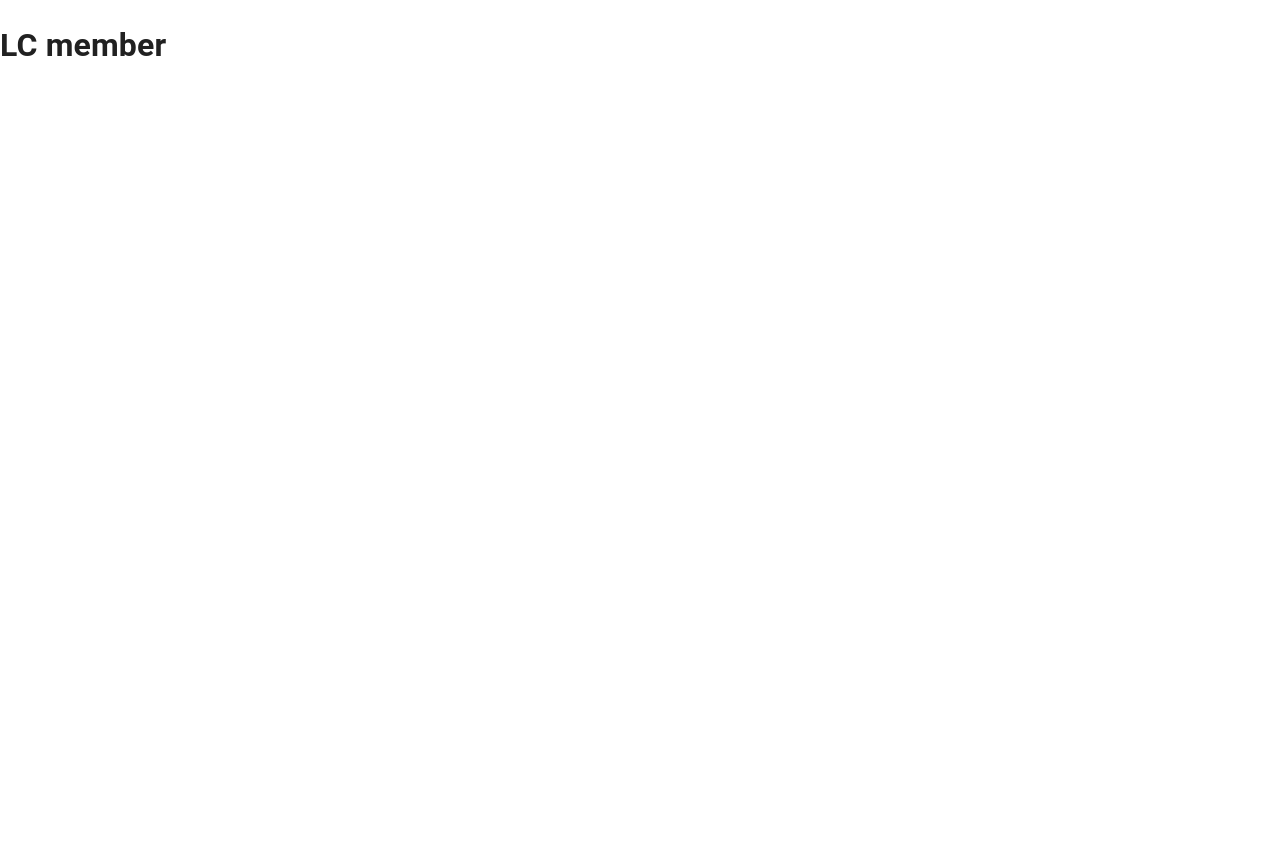
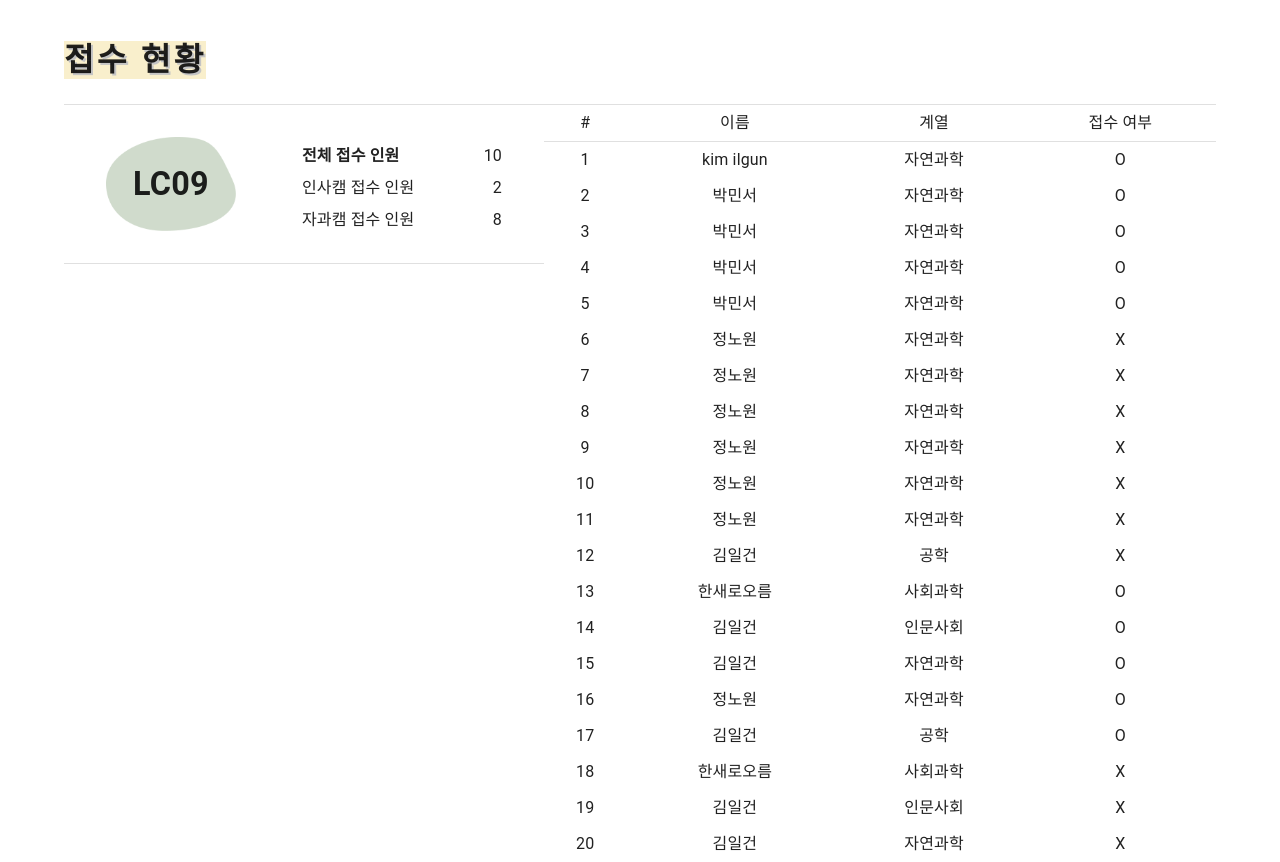
Before and after one commit to FGFnet/fnet, a React (Create React App) app in the folder frontend/: page /lc in a window 1280 px wide. Before the commit the page ends 800 px from the top, so only its background shows below. Built offline with nearby package versions, Linux system fonts and the light colour scheme.

Commit message:
feat(fe): create lcMember screen

```diff
--- a/frontend/src/screen/LC/lcMember.tsx
+++ b/frontend/src/screen/LC/lcMember.tsx
@@ -1,9 +1,205 @@
+import {
+  Box,
+  Container,
+  Divider,
+  Grid,
+  Stack,
+  Table,
+  TableBody,
+  TableCell,
+  tableCellClasses,
+  TableContainer,
+  TableHead,
+  TableRow,
+  Typography,
+} from '@mui/material'
 import React from 'react'
+import { createTheme, ThemeProvider } from '@mui/material/styles'
+import background from '../../image/lc_bgImg.png'
+import Header from '../../component/Header'
 
 export default function LcMemberScreen() {
+  const data = [
+    { name: 'kim ilgun', department: 'n', register: true },
+    { name: '박민서', department: 'n', register: true },
+    { name: '박민서', department: 'n', register: true },
+    { name: '박민서', department: 'n', register: true },
+    { name: '박민서', department: 'n', register: true },
+    { name: '정노원', department: 'n', register: false },
+    { name: '정노원', department: 'n', register: false },
+    { name: '정노원', department: 'n', register: false },
+    { name: '정노원', department: 'n', register: false },
+    { name: '정노원', department: 'n', register: false },
+    { name: '정노원', department: 'n', register: false },
+    { name: '김일건', department: 'e', register: false },
+    { name: '한새로오름', department: 's', register: true },
+    { name: '김일건', department: 'h', register: true },
+    { name: '김일건', department: 'n', register: true },
+    { name: '정노원', department: 'n', register: true },
+    { name: '김일건', department: 'e', register: true },
+    { name: '한새로오름', department: 's', register: false },
+    { name: '김일건', department: 'h', register: false },
+    { name: '김일건', department: 'n', register: false },
+  ]
+
+  const TableCellTheme = createTheme({
+    components: {
+      MuiTableCell: {
+        defaultProps: {
+          align: 'center',
+        },
+        styleOverrides: {
+          root: {
+            padding: '6px 8px',
+          },
+        },
+      },
+    },
+  })
+  type RegisterDetailType = {
+    campus: string
+    department: number
+  }
+
+  let totalRegister = 0
+  let sRegister = 0
+  let nRegister = 0
+  let eRegister = 0
+  let hRegister = 0
+
+  data.forEach((member) => {
+    if (member.register) {
+      totalRegister++
+      if (member.department === 'n') nRegister++
+      if (member.department === 'e') eRegister++
+      if (member.department === 's') sRegister++
+      if (member.department === 'h') hRegister++
+    }
+  })
+
+  const DepartmentName = (department: string) => {
+    if (department === 'n') return '자연과학'
+    if (department === 'e') return '공학'
+    if (department === 'h') return '인문사회'
+    if (department === 's') return '사회과학'
+    return '-'
+  }
+
+  const RegisterDetail = ({ campus, department }: RegisterDetailType) => {
+    return (
+      <Grid container item>
+        <Typography component="div" sx={{ flexGrow: 1 }}>
+          {campus}
+        </Typography>
+        <Typography component="div" textAlign="right">
+          {department}
+        </Typography>
+      </Grid>
+    )
+  }
+
+  const RegisterStatus = () => {
+    return (
+      <Grid container xs={5} sm="auto" md={5} rowSpacing={1}>
+        <Grid container item>
+          <Typography component="div" fontWeight="bolder" sx={{ flexGrow: 1 }}>
+            전체 접수 인원
+          </Typography>
+          <Typography component="div" textAlign="right">
+            {totalRegister}
+          </Typography>
+        </Grid>
+        <RegisterDetail campus={'인사캠 접수 인원'} department={hRegister + sRegister} />
+        <RegisterDetail campus={'자과캠 접수 인원'} department={eRegister + nRegister} />
+      </Grid>
+    )
+  }
+
+  const LCStatus = () => {
+    return (
+      <React.Fragment>
+        <Stack
+          direction={{ xs: 'row', sm: 'column', md: 'row' }}
+          justifyContent="space-evenly"
+          alignItems="center"
+          marginY={3}
+          spacing={3}
+        >
+          <Grid
+            minWidth="130px"
+            xs={3}
+            sm="auto"
+            md={3}
+            textAlign="center"
+            height="110px"
+            display="flex"
+            sx={{
+              backgroundImage: `url(${background})`,
+              backgroundSize: 'contain',
+              backgroundPosition: 'center',
+              backgroundRepeat: 'no-repeat',
+            }}
+          >
+            <Typography component="div" variant="h4" fontWeight="bolder" textAlign="center" margin="auto">
+              LC09
+            </Typography>
+          </Grid>
+          <RegisterStatus />
+        </Stack>
+      </React.Fragment>
+    )
+  }
+
+  const LCMemberTable = () => {
+    return (
+      <TableContainer>
+        <ThemeProvider theme={TableCellTheme}>
+          <Table
+            sx={{
+              [`& .${tableCellClasses.root}`]: {
+                typography: { xs: 'body2', sm: 'body1' },
+              },
+              whiteSpace: 'noWrap',
+            }}
+            size="small"
+          >
+            <TableHead>
+              <TableRow>
+                <TableCell>#</TableCell>
+                <TableCell>이름</TableCell>
+                <TableCell>계열</TableCell>
+                <TableCell>접수 여부</TableCell>
+              </TableRow>
+            </TableHead>
+            <TableBody>
+              {data.map((r, i) => (
+                <TableRow hover={true} sx={{ '& td': { border: 0 } }}>
+                  <TableCell>{i + 1}</TableCell>
+                  <TableCell>{r.name}</TableCell>
+                  <TableCell>{DepartmentName(r.department)}</TableCell>
+                  <TableCell>{r.register ? 'O' : 'X'}</TableCell>
+                </TableRow>
+              ))}
+            </TableBody>
+          </Table>
+        </ThemeProvider>
+      </TableContainer>
+    )
+  }
   return (
-    <div>
-      <h1>LC member</h1>
-    </div>
+    <React.Fragment>
+      <Container maxWidth="lg">
+        <Header title={'접수 현황'} />
+        <Grid container justifyContent="space-between" width="100%">
+          <Grid item xs={12} sm={3} md={5}>
+            <LCStatus />
+            <Divider />
+          </Grid>
+          <Grid item xs={12} sm={8} md={7}>
+            <LCMemberTable />
+          </Grid>
+        </Grid>
+      </Container>
+    </React.Fragment>
   )
 }
```
Also changed, not shown: frontend/src/image/lc_bgImg.png (added).
